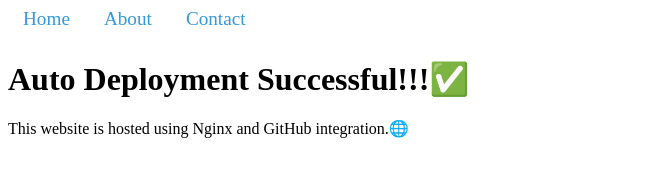
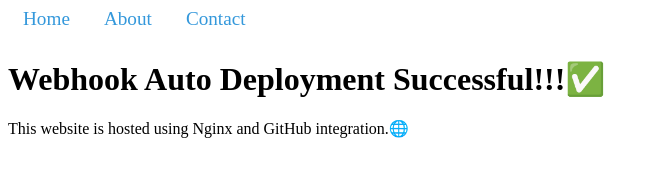
Before and after one commit to OmKadane/nginx-deployment, a plain HTML site: page index.html in a window 1280 px wide. Shown: the whole page, without its empty margins (0-659 px from the left). Drawn offline with Linux system fonts and the light colour scheme.

Commit message:
Feat: Test Webhook Auto-Deployment

```diff
--- a/index.html
+++ b/index.html
@@ -14,7 +14,7 @@
     <a href="contact.html">Contact</a>
   </nav>
 
-  <h1>Auto Deployment Successful!!!✅</h1>
+  <h1>Webhook Auto Deployment Successful!!!✅</h1>
   <p>This website is hosted using Nginx and GitHub integration.🌐</p>
 
 </body>
```
